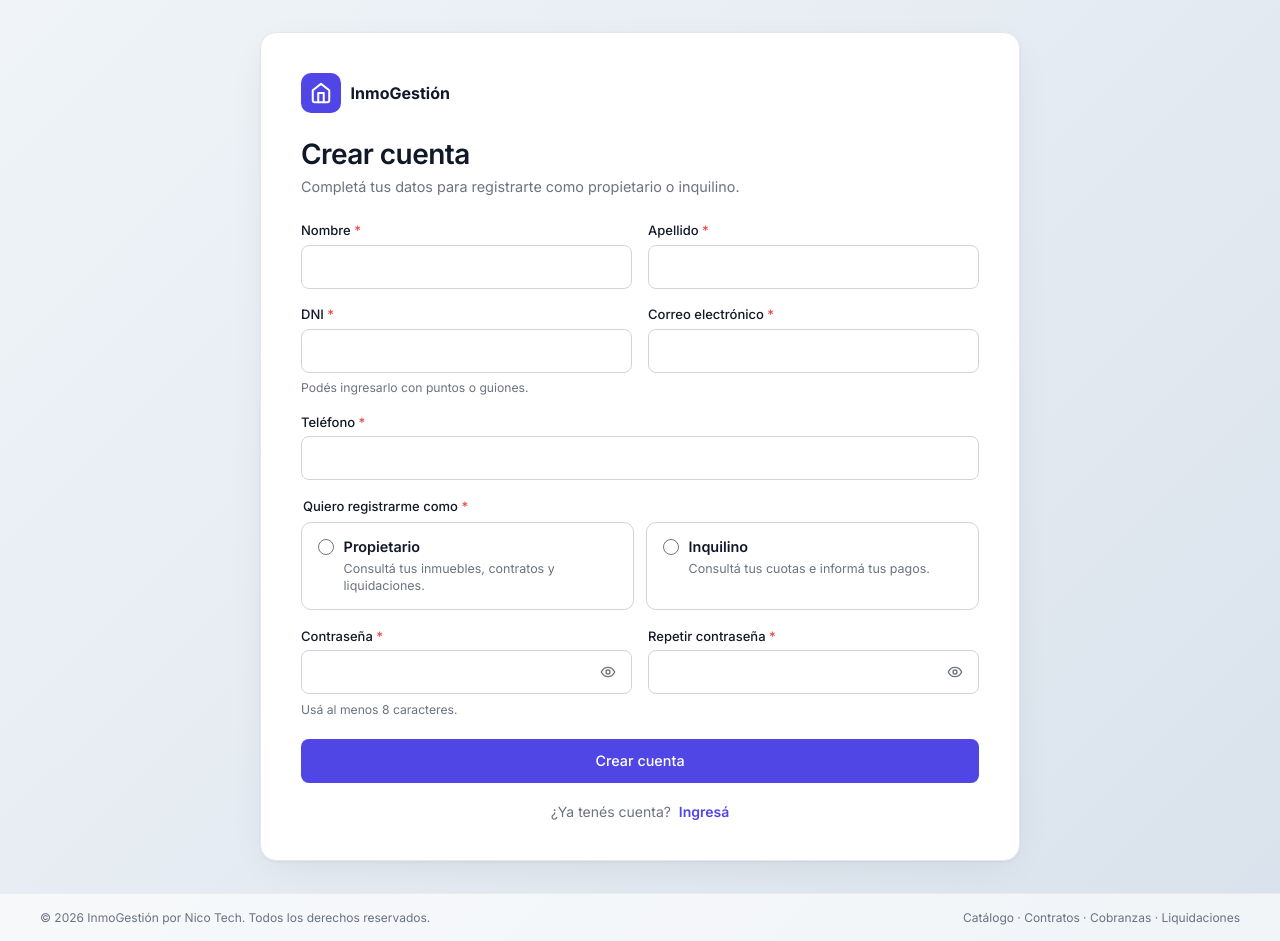
After one commit to EihtSlowFlow/PS-TP_FINAL, a CodeIgniter 4 app: the page made by app/Views/auth/register.php in a window 1280 px wide. The commit adds this page. Run offline with PHP 8.4 and a stand-in for CodeIgniter, Linux system fonts and the light colour scheme; the template is opened without the code that fills it, so the values that code supplies are empty; some libraries are stand-ins or nearby versions.

Commit message:
feat: implement public registration for owners and tenants (HU-02) - add registration routes and methods in AuthController - create registration view with form validation - enhance CSS for registration page layout - add JavaScript for password confirmation validation - implement feature tests for registration scenarios

```diff
--- a/app/Config/Routes.php
+++ b/app/Config/Routes.php
@@ -5,10 +5,12 @@ use CodeIgniter\Router\RouteCollection;
 /** @var RouteCollection $routes */
 $routes->get('/', 'Home::index');
 
-// Authentication routes (HU-01)
+// Authentication routes (HU-01, HU-02)
 $routes->group('auth', static function (RouteCollection $routes): void {
     $routes->get('login', 'AuthController::login');
     $routes->post('login', 'AuthController::attemptLogin');
+    $routes->get('register', 'AuthController::register');
+    $routes->post('register', 'AuthController::storeRegistration');
 });
 
 // Administration & Employee operational routes (HU-01 / R-7)
--- /dev/null
+++ b/app/Views/auth/register.php
@@ -0,0 +1,161 @@
+<?php
+/**
+ * @var array<string, string> $errors
+ */
+$errors       = session()->getFlashdata('errors') ?? [];
+$flashError   = session()->getFlashdata('error');
+$flashSuccess = session()->getFlashdata('success');
+$selectedRole = old('role', '');
+?>
+<!DOCTYPE html>
+<html lang="es">
+<head>
+    <meta charset="UTF-8">
+    <meta name="viewport" content="width=device-width, initial-scale=1.0">
+    <title>Crear cuenta - InmoGestión 2026</title>
+    <link rel="preconnect" href="https://fonts.googleapis.com">
+    <link rel="preconnect" href="https://fonts.gstatic.com" crossorigin>
+    <link href="https://fonts.googleapis.com/css2?family=Inter:wght@400;500;600;700&display=swap" rel="stylesheet">
+    <link rel="stylesheet" href="<?= esc(base_url('css/auth.css')) ?>">
+</head>
+<body class="auth-page register-page">
+    <main class="auth-main register-main">
+        <section class="register-card" aria-labelledby="register-heading">
+            <header class="register-header">
+                <a class="register-brand" href="<?= esc(site_url('auth/login')) ?>" aria-label="InmoGestión, ir al inicio de sesión">
+                    <span class="register-brand-icon" aria-hidden="true">
+                        <svg width="22" height="22" viewBox="0 0 24 24" fill="none" stroke="currentColor" stroke-width="2.2" stroke-linecap="round" stroke-linejoin="round">
+                            <path d="m3 9 9-7 9 7v11a2 2 0 0 1-2 2H5a2 2 0 0 1-2-2z"/>
+                            <polyline points="9 22 9 12 15 12 15 22"/>
+                        </svg>
+                    </span>
+                    <span>InmoGestión</span>
+                </a>
+                <h1 id="register-heading" class="auth-title">Crear cuenta</h1>
+                <p class="auth-subtitle">Completá tus datos para registrarte como propietario o inquilino.</p>
+            </header>
+
+            <?php if (is_string($flashError) && $flashError !== ''): ?>
+                <div class="flash-alert flash-alert-danger" role="alert">
+                    <span><?= esc($flashError) ?></span>
+                </div>
+            <?php endif; ?>
+
+            <?php if (is_string($flashSuccess) && $flashSuccess !== ''): ?>
+                <div class="flash-alert flash-alert-success" role="status">
+                    <span><?= esc($flashSuccess) ?></span>
+                </div>
+            <?php endif; ?>
+
+            <form class="register-form" action="<?= esc(site_url('auth/register')) ?>" method="post">
+                <?= csrf_field() ?>
+
+                <div class="field-group">
+                    <label for="first_name" class="field-label">Nombre <span class="required-mark" aria-hidden="true">*</span></label>
+                    <input type="text" id="first_name" name="first_name" class="auth-input register-input<?= isset($errors['first_name']) ? ' is-invalid' : '' ?>"
+                        value="<?= esc(old('first_name', '')) ?>" required minlength="2" maxlength="100" autocomplete="given-name"
+                        <?= isset($errors['first_name']) ? 'aria-invalid="true" aria-describedby="first_name-error"' : '' ?>>
+                    <?php if (isset($errors['first_name'])): ?><span id="first_name-error" class="field-error" role="alert"><?= esc($errors['first_name']) ?></span><?php endif; ?>
+                </div>
+
+                <div class="field-group">
+                    <label for="last_name" class="field-label">Apellido <span class="required-mark" aria-hidden="true">*</span></label>
+                    <input type="text" id="last_name" name="last_name" class="auth-input register-input<?= isset($errors['last_name']) ? ' is-invalid' : '' ?>"
+                        value="<?= esc(old('last_name', '')) ?>" required minlength="2" maxlength="100" autocomplete="family-name"
+                        <?= isset($errors['last_name']) ? 'aria-invalid="true" aria-describedby="last_name-error"' : '' ?>>
+                    <?php if (isset($errors['last_name'])): ?><span id="last_name-error" class="field-error" role="alert"><?= esc($errors['last_name']) ?></span><?php endif; ?>
+                </div>
+
+                <div class="field-group">
+                    <label for="document_number" class="field-label">DNI <span class="required-mark" aria-hidden="true">*</span></label>
+                    <input type="text" id="document_number" name="document_number" class="auth-input register-input<?= isset($errors['document_number']) ? ' is-invalid' : '' ?>"
+                        value="<?= esc(old('document_number', '')) ?>" required minlength="6" maxlength="20" autocomplete="off"
+                        aria-describedby="<?= isset($errors['document_number']) ? 'document_number-error document_number-help' : 'document_number-help' ?>"
+                        <?= isset($errors['document_number']) ? 'aria-invalid="true"' : '' ?>>
+                    <span id="document_number-help" class="field-help">Podés ingresarlo con puntos o guiones.</span>
+                    <?php if (isset($errors['document_number'])): ?><span id="document_number-error" class="field-error" role="alert"><?= esc($errors['document_number']) ?></span><?php endif; ?>
+                </div>
+
+                <div class="field-group">
+                    <label for="email" class="field-label">Correo electrónico <span class="required-mark" aria-hidden="true">*</span></label>
+                    <input type="email" id="email" name="email" class="auth-input register-input<?= isset($errors['email']) ? ' is-invalid' : '' ?>"
+                        value="<?= esc(old('email', '')) ?>" required maxlength="255" autocomplete="email"
+                        <?= isset($errors['email']) ? 'aria-invalid="true" aria-describedby="email-error"' : '' ?>>
+                    <?php if (isset($errors['email'])): ?><span id="email-error" class="field-error" role="alert"><?= esc($errors['email']) ?></span><?php endif; ?>
+                </div>
+
+                <div class="field-group register-field-full">
+                    <label for="phone" class="field-label">Teléfono <span class="required-mark" aria-hidden="true">*</span></label>
+                    <input type="tel" id="phone" name="phone" class="auth-input register-input<?= isset($errors['phone']) ? ' is-invalid' : '' ?>"
+                        value="<?= esc(old('phone', '')) ?>" required minlength="6" maxlength="30" autocomplete="tel"
+                        <?= isset($errors['phone']) ? 'aria-invalid="true" aria-describedby="phone-error"' : '' ?>>
+                    <?php if (isset($errors['phone'])): ?><span id="phone-error" class="field-error" role="alert"><?= esc($errors['phone']) ?></span><?php endif; ?>
+                </div>
+
+                <fieldset class="register-role-fieldset register-field-full<?= isset($errors['role']) ? ' is-invalid' : '' ?>">
+                    <legend class="field-label">Quiero registrarme como <span class="required-mark" aria-hidden="true">*</span></legend>
+                    <div class="register-role-options">
+                        <label class="register-role-option<?= $selectedRole === 'owner' ? ' is-selected' : '' ?>">
+                            <input type="radio" name="role" value="owner" required<?= $selectedRole === 'owner' ? ' checked' : '' ?>>
+                            <span class="register-role-title">Propietario</span>
+                            <span class="register-role-description">Consultá tus inmuebles, contratos y liquidaciones.</span>
+                        </label>
+                        <label class="register-role-option<?= $selectedRole === 'tenant' ? ' is-selected' : '' ?>">
+                            <input type="radio" name="role" value="tenant" required<?= $selectedRole === 'tenant' ? ' checked' : '' ?>>
+                            <span class="register-role-title">Inquilino</span>
+                            <span class="register-role-description">Consultá tus cuotas e informá tus pagos.</span>
+                        </label>
+                    </div>
+                    <?php if (isset($errors['role'])): ?><span class="field-error" role="alert"><?= esc($errors['role']) ?></span><?php endif; ?>
+                </fieldset>
+
+                <div class="field-group">
+                    <label for="password" class="field-label">Contraseña <span class="required-mark" aria-hidden="true">*</span></label>
+                    <div class="input-wrapper">
+                        <input type="password" id="password" name="password" class="auth-input register-input auth-input-password<?= isset($errors['password']) ? ' is-invalid' : '' ?>"
+                            required minlength="8" maxlength="255" autocomplete="new-password" data-password-confirmation
+                            <?= isset($errors['password']) ? 'aria-invalid="true" aria-describedby="password-error password-help"' : 'aria-describedby="password-help"' ?>>
+                        <button type="button" class="password-toggle-btn" data-password-toggle="password" aria-label="Mostrar u ocultar contraseña" aria-pressed="false">
+                            <svg width="16" height="16" viewBox="0 0 24 24" fill="none" stroke="currentColor" stroke-width="2" stroke-linecap="round" stroke-linejoin="round" aria-hidden="true">
+                                <path d="M2 12s3-7 10-7 10 7 10 7-3 7-10 7-10-7-10-7Z"/>
+                                <circle cx="12" cy="12" r="3"/>
+                            </svg>
+                        </button>
+                    </div>
+                    <span id="password-help" class="field-help">Usá al menos 8 caracteres.</span>
+                    <?php if (isset($errors['password'])): ?><span id="password-error" class="field-error" role="alert"><?= esc($errors['password']) ?></span><?php endif; ?>
+                </div>
+
+                <div class="field-group">
+                    <label for="password_confirm" class="field-label">Repetir contraseña <span class="required-mark" aria-hidden="true">*</span></label>
+                    <div class="input-wrapper">
+                        <input type="password" id="password_confirm" name="password_confirm" class="auth-input register-input auth-input-password<?= isset($errors['password_confirm']) ? ' is-invalid' : '' ?>"
+                            required minlength="8" maxlength="255" autocomplete="new-password" data-password-confirmation
+                            <?= isset($errors['password_confirm']) ? 'aria-invalid="true" aria-describedby="password_confirm-error"' : '' ?>>
+                        <button type="button" class="password-toggle-btn" data-password-toggle="password_confirm" aria-label="Mostrar u ocultar repetición de contraseña" aria-pressed="false">
+                            <svg width="16" height="16" viewBox="0 0 24 24" fill="none" stroke="currentColor" stroke-width="2" stroke-linecap="round" stroke-linejoin="round" aria-hidden="true">
+                                <path d="M2 12s3-7 10-7 10 7 10 7-3 7-10 7-10-7-10-7Z"/>
+                                <circle cx="12" cy="12" r="3"/>
+                            </svg>
+                        </button>
+                    </div>
+                    <?php if (isset($errors['password_confirm'])): ?><span id="password_confirm-error" class="field-error" role="alert"><?= esc($errors['password_confirm']) ?></span><?php endif; ?>
+                </div>
+
+                <button type="submit" class="btn-submit register-submit register-field-full">Crear cuenta</button>
+            </form>
+
+            <p class="register-login-link">¿Ya tenés cuenta? <a href="<?= esc(site_url('auth/login')) ?>" class="register-link">Ingresá</a></p>
+        </section>
+    </main>
+
+    <footer class="auth-footer">
+        <div class="auth-footer-inner">
+            <span>© 2026 InmoGestión por Nico Tech. Todos los derechos reservados.</span>
+            <span>Catálogo · Contratos · Cobranzas · Liquidaciones</span>
+        </div>
+    </footer>
+
+    <script src="<?= esc(base_url('js/auth.js')) ?>" defer></script>
+</body>
+</html>
--- a/public/css/auth.css
+++ b/public/css/auth.css
@@ -497,6 +497,144 @@ body.auth-page {
     text-decoration: underline;
 }
 
+.register-page {
+    justify-content: flex-start;
+}
+
+.register-main {
+    padding-top: 2rem;
+    padding-bottom: 2rem;
+}
+
+.register-card {
+    width: 100%;
+    max-width: 760px;
+    padding: 2.5rem;
+    background: var(--surface);
+    border: 1px solid var(--border-default);
+    border-radius: 16px;
+    box-shadow: var(--shadow-card);
+}
+
+.register-header {
+    margin-bottom: 1.5rem;
+}
+
+.register-brand {
+    display: inline-flex;
+    align-items: center;
+    gap: 0.6rem;
+    margin-bottom: 1.5rem;
+    color: var(--heading);
+    font-weight: 700;
+    text-decoration: none;
+}
+
+.register-brand-icon {
+    display: inline-flex;
+    align-items: center;
+    justify-content: center;
+    width: 2.5rem;
+    height: 2.5rem;
+    color: var(--on-primary);
+    background: var(--primary);
+    border-radius: 10px;
+}
+
+.register-form {
+    display: grid;
+    grid-template-columns: repeat(2, minmax(0, 1fr));
+    gap: 1.1rem 1rem;
+}
+
+.register-field-full {
+    grid-column: 1 / -1;
+}
+
+.register-input {
+    padding-left: 1rem;
+}
+
+.field-help {
+    color: var(--text-muted);
+    font-size: 0.76rem;
+    line-height: 1.4;
+}
+
+.register-role-fieldset {
+    min-width: 0;
+    margin: 0;
+    padding: 0;
+    border: 0;
+}
+
+.register-role-fieldset legend {
+    margin-bottom: 0.55rem;
+}
+
+.register-role-options {
+    display: grid;
+    grid-template-columns: repeat(2, minmax(0, 1fr));
+    gap: 0.75rem;
+}
+
+.register-role-option {
+    position: relative;
+    display: flex;
+    flex-direction: column;
+    gap: 0.3rem;
+    min-height: 88px;
+    padding: 0.9rem 1rem 0.9rem 2.6rem;
+    border: 1px solid var(--border-input);
+    border-radius: 10px;
+    cursor: pointer;
+    transition: border-color 0.2s ease, background-color 0.2s ease, box-shadow 0.2s ease;
+}
+
+.register-role-option:has(input:checked) {
+    border-color: var(--primary);
+    background: #F5F6FF;
+    box-shadow: 0 0 0 2px rgba(79, 70, 229, 0.1);
+}
+
+.register-role-option input {
+    position: absolute;
+    top: 1rem;
+    left: 1rem;
+    width: 1rem;
+    height: 1rem;
+    margin: 0;
+    accent-color: var(--primary);
+}
+
+.register-role-option:focus-within {
+    outline: 3px solid rgba(79, 70, 229, 0.2);
+    outline-offset: 2px;
+}
+
+.register-role-title {
+    color: var(--heading);
+    font-size: 0.9rem;
+    font-weight: 600;
+}
+
+.register-role-description {
+    color: var(--text-muted);
+    font-size: 0.78rem;
+    line-height: 1.4;
+}
+
+.register-submit {
+    margin-top: 0.2rem;
+}
+
+.register-login-link {
+    margin: 1.25rem 0 0;
+    color: var(--text-muted);
+    text-align: center;
+    font-size: 0.875rem;
+}
+
 .roles-summary-box {
     margin-top: 1.5rem;
     background: var(--surface-muted);
@@ -581,3 +719,18 @@ body.auth-page {
         grid-template-columns: repeat(2, 1fr);
     }
 }
+
+@media (max-width: 600px) {
+    .register-main {
+        padding: 1rem;
+    }
+
+    .register-card {
+        padding: 1.5rem 1.1rem;
+    }
+
+    .register-form,
+    .register-role-options {
+        grid-template-columns: 1fr;
+    }
+}
--- a/public/js/auth.js
+++ b/public/js/auth.js
@@ -15,4 +15,22 @@ document.addEventListener('DOMContentLoaded', () => {
             button.setAttribute('aria-pressed', isPassword ? 'true' : 'false');
         });
     });
+
+    const passwordInputs = document.querySelectorAll('[data-password-confirmation]');
+    const password = document.getElementById('password');
+    const passwordConfirm = document.getElementById('password_confirm');
+
+    if (password && passwordConfirm && passwordInputs.length > 0) {
+        const validatePasswordConfirmation = () => {
+            passwordConfirm.setCustomValidity(
+                passwordConfirm.value !== '' && password.value !== passwordConfirm.value
+                    ? 'Las contraseñas no coinciden.'
+                    : ''
+            );
+        };
+
+        passwordInputs.forEach((input) => {
+            input.addEventListener('input', validatePasswordConfirmation);
+        });
+    }
 });
```
Also changed, not shown: app/Controllers/AuthController.php (+175 -0 lines), tests/feature/PublicRegistrationTest.php (added, +201 -0 lines).
